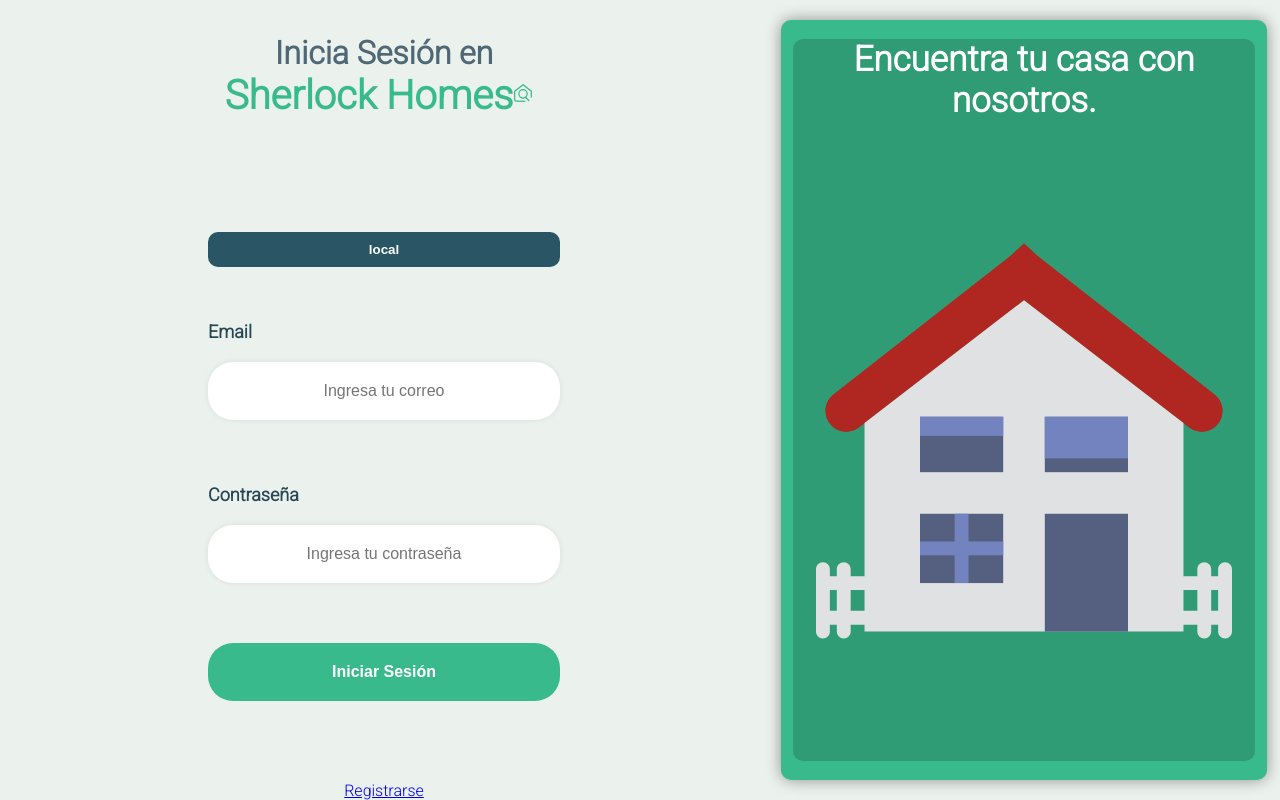
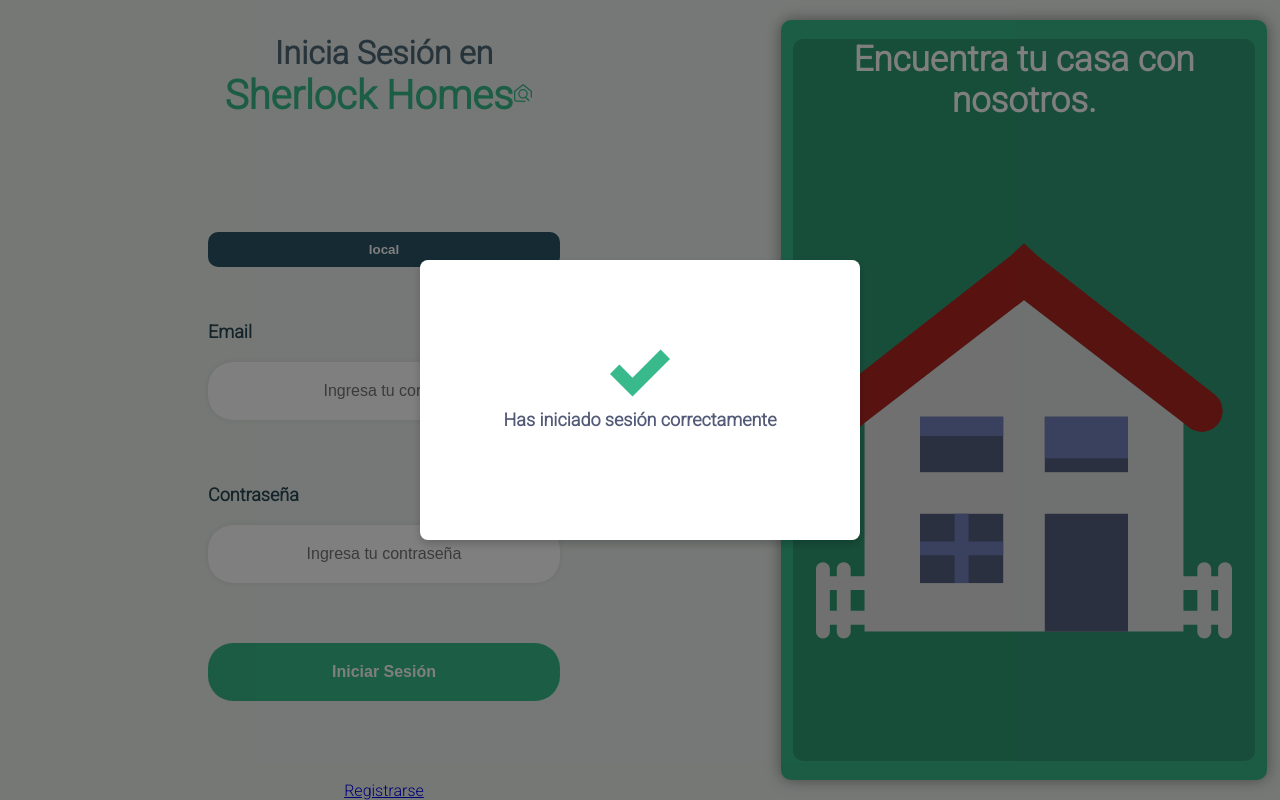
Before and after one commit to ElBugs99/Sherlock-Homes, a React (Create React App) app in the folder client/: page /login in a window 1280 px wide. Built offline with nearby package versions, Linux system fonts and the light colour scheme.

Commit message:
login modal created

```diff
--- a/client/src/Components/Login/LeftSection/LoginForm/LoginForm.js
+++ b/client/src/Components/Login/LeftSection/LoginForm/LoginForm.js
@@ -1,5 +1,6 @@
 import React, { useState } from 'react';
 import './loginForm.css';
+import MessageModal from '../../../UI/MessageModal/MessageModal';
 
 export default function LoginForm() {
   const [loginUser, setLoginUser] = useState({
@@ -96,6 +97,7 @@ export default function LoginForm() {
     <div className='login-form'>
       <form className='form' onSubmit={handleSubmit}>
       <button onClick={() => logLocalStorage()}>local</button>
+      <MessageModal message={'Has iniciado sesión correctamente'} isButtonVisible={false}/>
         <div className='form-group'>
         <div className='msg-container'>
           {serverSuccess && <div className='error-msg'>{serverSuccess}</div>}
--- /dev/null
+++ b/client/src/Components/UI/MessageModal/MessageModal.js
@@ -0,0 +1,20 @@
+import React from 'react';
+import { ImCheckmark } from "react-icons/im";
+import './messageModal.css';
+
+const MessageModal = ({ message, onClose, isButtonVisible }) => {
+
+    return (
+        <div className="modal-overlay">
+            <div className="modal-content">
+                <div className='checkIcon'>
+                    <ImCheckmark />
+                </div>
+                <p>{message}</p>
+                { isButtonVisible ? <button onClick={onClose}>Close</button> : '' }
+            </div>
+        </div>
+    );
+};
+
+export default MessageModal;
--- /dev/null
+++ b/client/src/Components/UI/MessageModal/messageModal.css
@@ -0,0 +1,51 @@
+/* Modal.css */
+.modal-overlay {
+    position: fixed;
+    top: 0;
+    left: 0;
+    width: 100%;
+    height: 100%;
+    background: rgba(0, 0, 0, 0.5);
+    display: flex;
+    justify-content: center;
+    align-items: center;
+    z-index: 1000;
+}
+
+.modal-content {
+    display: flex;
+    flex-direction: column;
+    background: white;
+    padding: 20px;
+    height: 30%;
+    border-radius: 8px;
+    box-shadow: 0 4px 8px rgba(0, 0, 0, 0.2);
+    width: 400px;
+    text-align: center;
+    align-items: center;
+    justify-content: center;
+}
+
+.modal-content .checkIcon {
+    color: #38ba8c;
+    font-size: 60px;
+}
+
+.modal-content p {
+    color: #535A77;
+    margin: 0 0 20px 0;
+    font-size: 18px;
+}
+
+.modal-content button {
+    padding: 10px 20px;
+    background: #007BFF;
+    color: white;
+    border: none;
+    border-radius: 4px;
+    cursor: pointer;
+}
+
+.modal-content button:hover {
+    background: #0056b3;
+}
```
